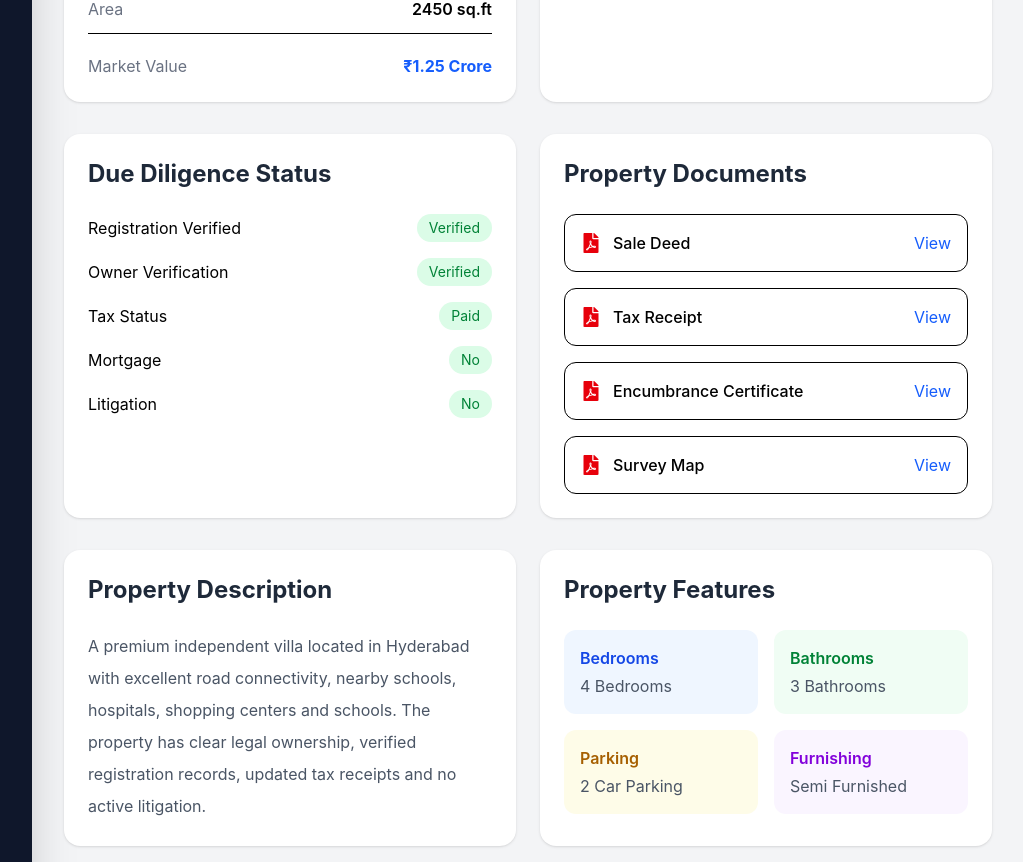
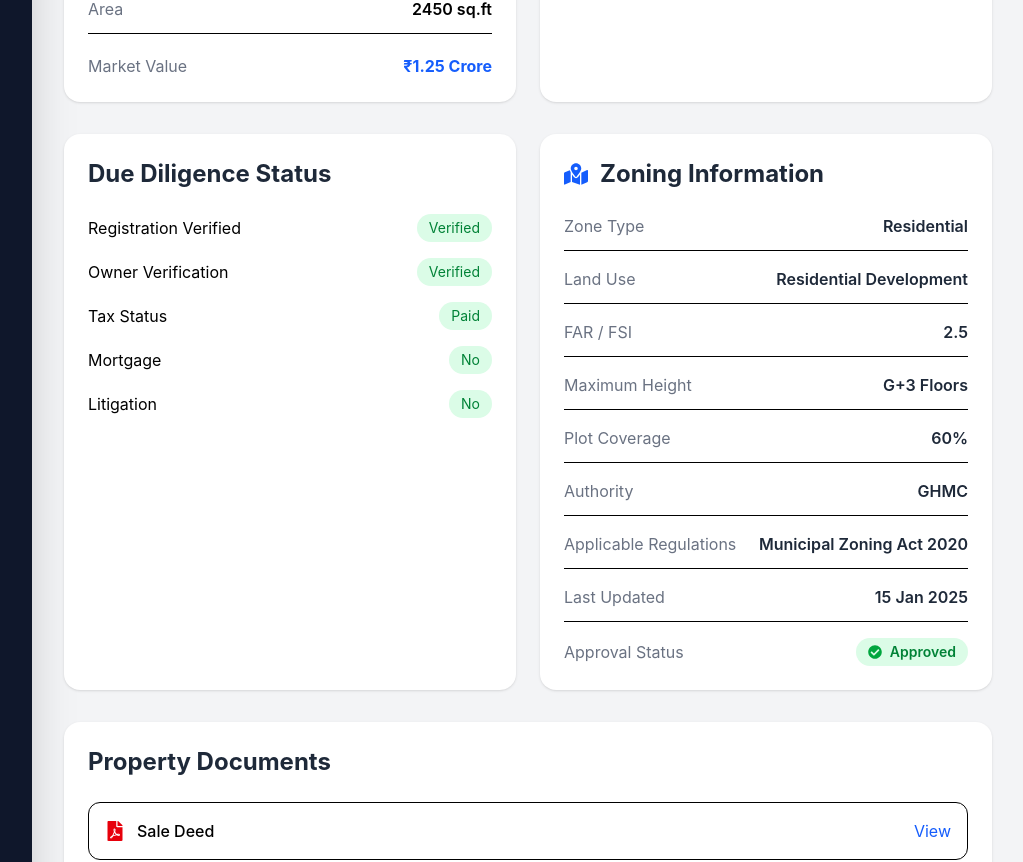
Before and after one commit to springboardmentor8888/Real_Estate_Due_Diligence_Agent, a React app in the folder frontend/: page /property-details in a window 1280 px wide. Shown: the part 1298-2160 px from the top of the page, without its empty margins (256-1279 px from the left). Built offline with nearby package versions, Linux system fonts and the light colour scheme; the HTML template or start-up script is replaced by a standard one.

Commit message:
add zoning information module and improve property details UI

```diff
--- a/frontend/src/pages/Dashboard.jsx
+++ b/frontend/src/pages/Dashboard.jsx
@@ -4,6 +4,7 @@ import QuickActions from "./QuickActions";
 import Notifications from "./Notifications";
 import RecentReports from "./RecentReports";
 import { FaSearch, FaFileAlt, FaBookmark, FaBell } from "react-icons/fa";
+
 
 const Dashboard = () => {
   return (
--- a/frontend/src/pages/PropertyDetails.jsx
+++ b/frontend/src/pages/PropertyDetails.jsx
@@ -15,6 +15,7 @@ import {
   FaHospital,
   FaShoppingCart,
   FaSubway,
+  FaMapMarkedAlt,
 } from "react-icons/fa";
 import { useState } from "react";
 import { useNavigate } from "react-router-dom";
@@ -52,11 +53,24 @@ const property = {
     "Encumbrance Certificate",
     "Survey Map",
   ],
+
+  zoning: {
+    zoneType: "Residential",
+    landUse: "Residential Development",
+    far: "2.5",
+    maxHeight: "G+3 Floors",
+    plotCoverage: "60%",
+    authority: "GHMC",
+    regulations: "Municipal Zoning Act 2020",
+    lastUpdated: "15 Jan 2025",
+    status: "Approved",
+  },
 };
 
 const PropertyDetails = () => {
   const [selectedImage, setSelectedImage] = useState(property.images[0]);
   const navigate = useNavigate();
+
   return (
     <div className="px-8 pt-5 pb-8">
       <button
@@ -68,9 +82,9 @@ const PropertyDetails = () => {
       </button>
 
       <div className="text-center mb-10">
-        <h1 className="text-4xl font-bold text-gray-800">Property Details</h1>
+        <h1 className="text-3xl md:text-4xl font-bold text-gray-800">Property Details</h1>
 
-        <p className="text-gray-500 mt-3 text-lg">
+        <p className="text-gray-500 mt-3 text-base md:text-lg">
           Complete due diligence information for the selected property.
         </p>
       </div>
@@ -79,17 +93,17 @@ const PropertyDetails = () => {
         <img
           src={selectedImage}
           alt={property.title}
-          className="w-full h-[450px] object-cover"
+          className="w-full h-64 md:h-96 lg:h-[450px] object-cover"
         />
 
-        <div className="grid grid-cols-4 gap-4 p-4">
+        <div className="grid grid-cols-2 md:grid-cols-4 gap-4 p-4">
           {property.images.map((image, index) => (
             <img
               key={index}
               src={image}
               alt={`Property ${index + 1}`}
               onClick={() => setSelectedImage(image)}
-              className={`h-28 w-full rounded-xl object-cover cursor-pointer transition border-4 ${
+              className={`h-20 md:h-28 w-full rounded-xl object-cover cursor-pointer transition border-4 ${
                 selectedImage === image
                   ? "border-blue-600"
                   : "border-transparent hover:border-gray-300"
@@ -99,7 +113,7 @@ const PropertyDetails = () => {
         </div>
       </div>
 
-      <div className="grid grid-cols-4 gap-6 mt-8">
+      <div className="grid grid-cols-1 md:grid-cols-2 lg:grid-cols-4 gap-6 mt-8">
         <div className="bg-white rounded-xl shadow p-5 flex items-center gap-4">
           <FaHome className="text-3xl text-blue-600" />
 
@@ -141,7 +155,7 @@ const PropertyDetails = () => {
         </div>
       </div>
 
-      <div className="grid grid-cols-2 gap-6 mt-8">
+      <div className="grid grid-cols-1 lg:grid-cols-2 gap-6 mt-8">
         <div className="bg-white rounded-2xl shadow p-6">
           <h2 className="text-2xl font-bold text-gray-800 mb-6">
             Property Information
@@ -243,7 +257,7 @@ const PropertyDetails = () => {
         </div>
       </div>
 
-      <div className="grid grid-cols-2 gap-6 mt-8">
+      <div className="grid grid-cols-1 lg:grid-cols-2 gap-6 mt-8">
         <div className="bg-white rounded-2xl shadow p-6">
           <h2 className="text-2xl font-bold text-gray-800 mb-6">
             Due Diligence Status
@@ -292,7 +306,89 @@ const PropertyDetails = () => {
           </div>
         </div>
 
-        <div className="bg-white rounded-2xl shadow p-6">
+        <div className="bg-white rounded-2xl shadow p-6  transition-all duration-300 hover:shadow-lg">
+          <div className="flex items-center gap-3 mb-6">
+            <FaMapMarkedAlt className="text-2xl text-blue-600" />
+
+            <h2 className="text-2xl font-bold text-gray-800">
+                  Zoning Information
+              </h2>
+          </div>
+
+          <div className="space-y-4">
+
+            <div className="flex items-center justify-between border-b pb-3">
+              <span className="text-gray-500">Zone Type</span>
+              <span className="font-semibold text-gray-800">
+                {property.zoning.zoneType}
+              </span>
+            </div>
+
+            <div className="flex items-center justify-between border-b pb-3">
+              <span className="text-gray-500">Land Use</span>
+              <span className="font-semibold text-gray-800">
+                {property.zoning.landUse}
+              </span>
+            </div>
+
+            <div className="flex items-center justify-between border-b pb-3">
+              <span className="text-gray-500">FAR / FSI</span>
+              <span className="font-semibold text-gray-800">
+                {property.zoning.far}
+              </span>
+            </div>
+
+            <div className="flex items-center justify-between border-b pb-3">
+              <span className="text-gray-500">Maximum Height</span>
+              <span className="font-semibold text-gray-800">
+                {property.zoning.maxHeight}
+              </span>
+            </div>
+
+            <div className="flex items-center justify-between border-b pb-3">
+              <span className="text-gray-500">Plot Coverage</span>
+              <span className="font-semibold text-gray-800">
+                {property.zoning.plotCoverage}
+              </span>
+            </div>
+
+            <div className="flex items-center justify-between border-b pb-3">
+              <span className="text-gray-500">Authority</span>
+              <span className="font-semibold text-gray-800">
+                {property.zoning.authority}
+              </span>
+            </div>
+
+            <div className="flex items-center justify-between border-b pb-3">
+              <span className="text-gray-500">Applicable Regulations</span>
+
+              <span className="font-semibold text-gray-800">
+                    {property.zoning.regulations}
+                </span>
+            </div>
+
+            <div className="flex items-center justify-between border-b pb-3">
+              <span className="text-gray-500">Last Updated</span>
+
+              <span className="font-semibold text-gray-800">
+                    {property.zoning.lastUpdated}
+                </span>
+            </div>
+
+            <div className="flex items-center justify-between">
+              <span className="text-gray-500">Approval Status</span>
+
+              <span className="inline-flex items-center rounded-full bg-green-100 px-3 py-1 text-sm font-semibold text-green-700">
+                <FaCheckCircle className="mr-2 text-green-600" />
+                {property.zoning.status}
+              </span>
+            </div>
+
+          </div>
+        </div>
+
+      </div>
+      <div className="bg-white rounded-2xl shadow p-6 mt-8">
           <h2 className="text-2xl font-bold text-gray-800 mb-6">
             Property Documents
           </h2>
@@ -314,9 +410,8 @@ const PropertyDetails = () => {
             ))}
           </div>
         </div>
-      </div>
 
-      <div className="grid grid-cols-2 gap-6 mt-8">
+      <div className="grid grid-cols-1 lg:grid-cols-2 gap-6 mt-8">
         <div className="bg-white rounded-2xl shadow p-6">
           <h2 className="text-2xl font-bold text-gray-800 mb-6">
             Property Description
@@ -359,7 +454,7 @@ const PropertyDetails = () => {
           Nearby Amenities
         </h2>
 
-        <div className="grid grid-cols-4 gap-6">
+        <div className="grid grid-cols-1 md:grid-cols-2 xl:grid-cols-4 gap-6">
           <div className="rounded-xl bg-gray-50 p-5 text-center">
             <FaSchool className="mx-auto text-4xl text-blue-600" />
             <h3 className="font-semibold mt-3">Schools</h3>
@@ -387,12 +482,16 @@ const PropertyDetails = () => {
       </div>
 
       <div className="flex justify-end gap-4 mt-10">
-        <button className="flex items-center gap-2 rounded-xl border border-blue-600 px-6 py-3 font-semibold text-blue-600 hover:bg-blue-50 transition">
+        <button
+        onClick={() => navigate("/property-history")}
+        className="flex items-center gap-2 rounded-xl border border-blue-600 px-6 py-3 font-semibold text-blue-600 hover:bg-blue-50 transition">
           <FaHistory />
           Property History
         </button>
 
-        <button className="flex items-center gap-2 rounded-xl bg-blue-600 px-6 py-3 font-semibold text-white hover:bg-blue-700 transition">
+        <button
+        onClick={() => navigate("/reports")}
+        className="flex items-center gap-2 rounded-xl bg-blue-600 px-6 py-3 font-semibold text-white hover:bg-blue-700 transition">
           <FaFileAlt />
           Generate Due Diligence Report
         </button>
```
